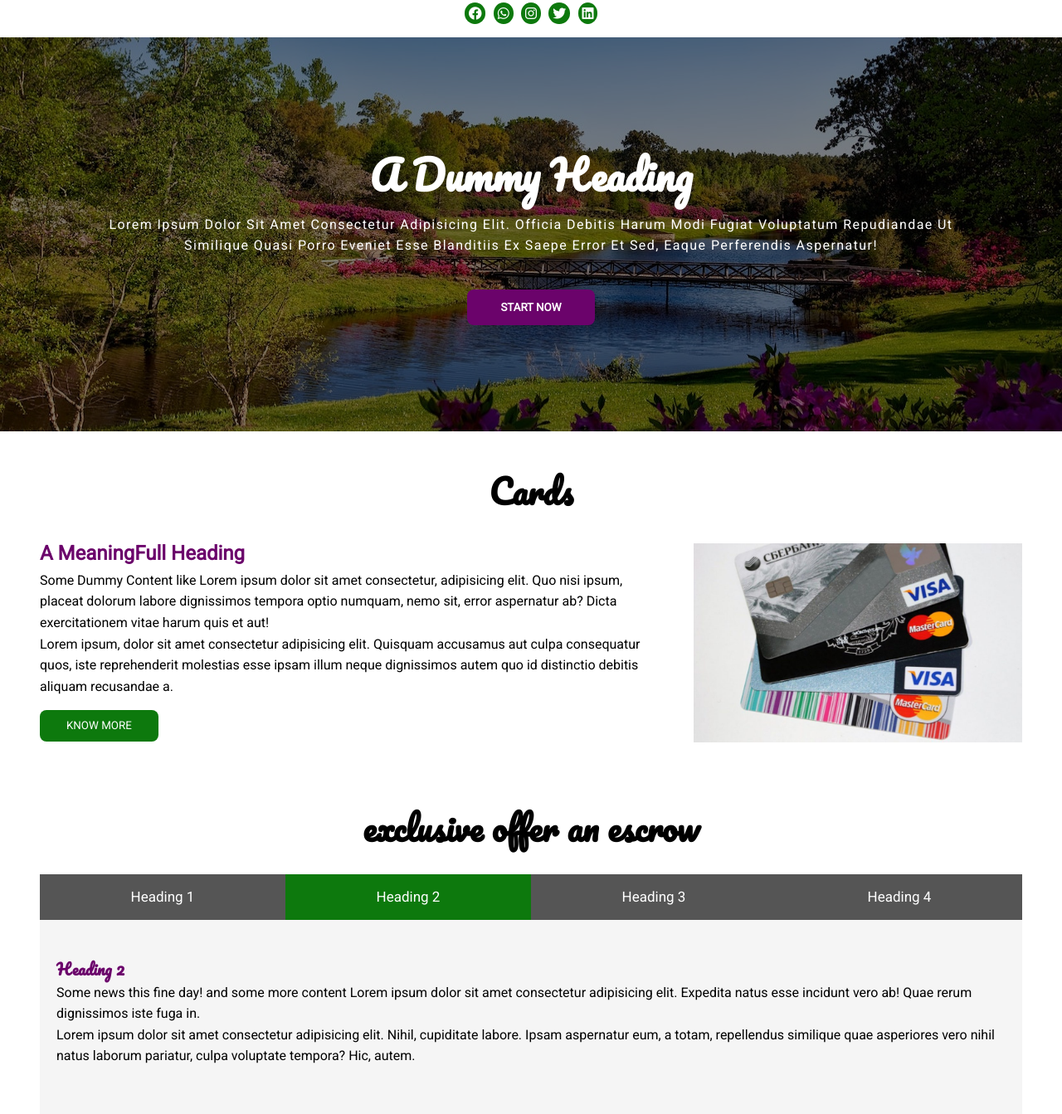
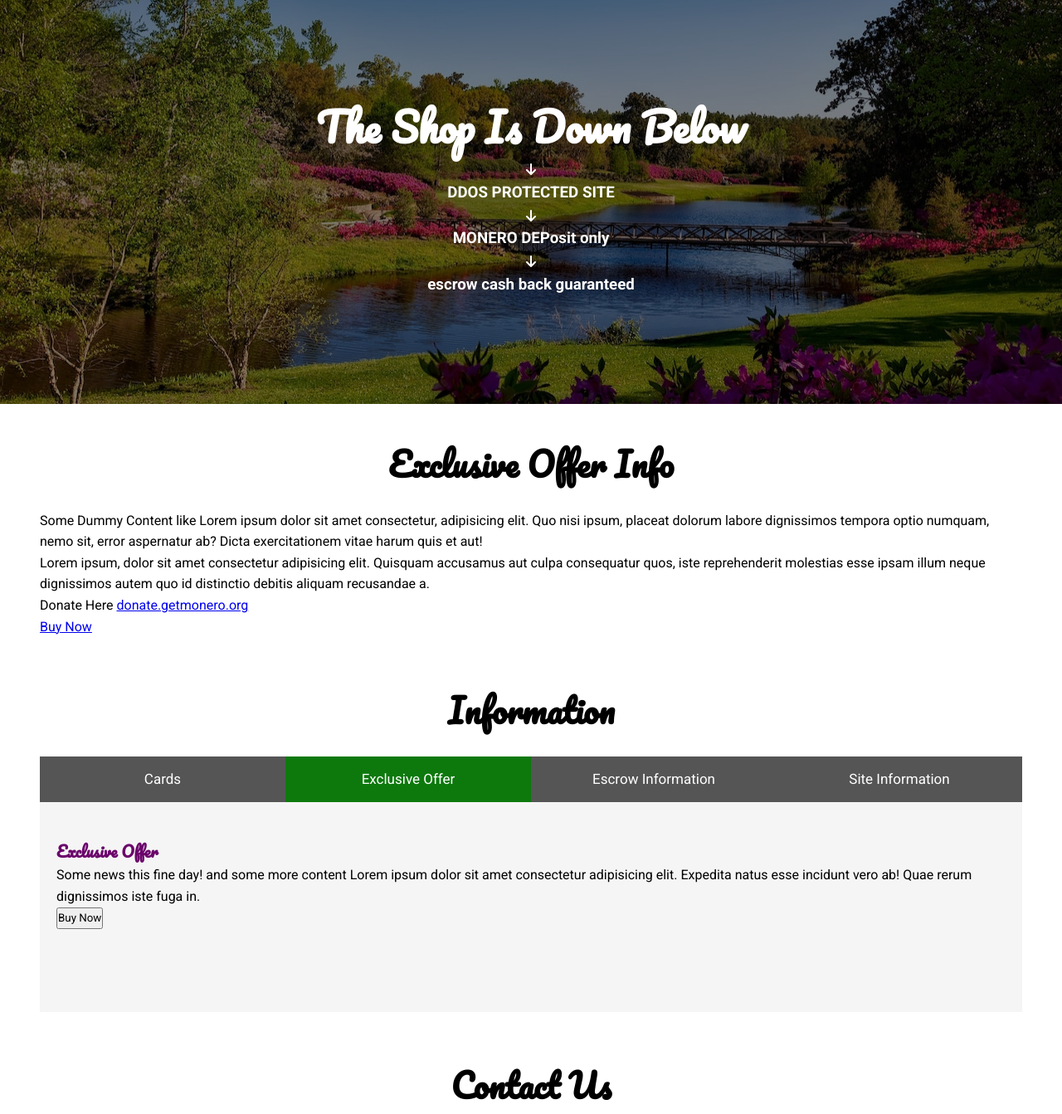
Before and after one commit to abdulrafay35/greenmarket, a plain HTML site: page index.html in a window 1280 px wide. Shown: the part 64-1407 px from the top of the page at 83% size. Drawn offline with Linux system fonts and the light colour scheme.

Commit message:
1st update
First update after client's suggestions

```diff
--- a/index.html
+++ b/index.html
@@ -13,7 +13,7 @@
 
     <!-- google icons  -->
 
-        <link rel="preconnect" href="https://fonts.googleapis.com"><link rel="preconnect" href="https://fonts.gstatic.com" crossorigin><link href="https://fonts.googleapis.com/css2?family=Pacifico&family=Roboto&display=swap" rel="stylesheet">
+    <link rel="preconnect" href="https://fonts.googleapis.com"><link rel="preconnect" href="https://fonts.gstatic.com" crossorigin><link href="https://fonts.googleapis.com/css2?family=Montserrat&family=Pacifico&family=Roboto:wght@300;400;700;900&display=swap" rel="stylesheet">
 
     <link rel="stylesheet" href="style.css">
 </head>
@@ -21,79 +21,88 @@
 <body>
     <header>
         <h1><span class="green">GREEN</span> <span class="purple">MARKET</span></h1>
-        <div class="icons">
-            <i class="fa-brands fa-facebook"></i>
-            <i class="fa-brands fa-whatsapp"></i>
-            <i class="fa-brands fa-instagram"></i>
-            <i class="fa-brands fa-twitter"></i>
-            <i class="fa-brands fa-linkedin"></i>
-        </div>
     </header>
+
+
+
         <div class="bgimage-content">
             <div class="content">
-            <h2>A Dummy Heading</h2>
-            <p>Lorem ipsum dolor sit amet consectetur adipisicing elit. Officia debitis harum modi fugiat voluptatum
-                repudiandae ut similique quasi porro eveniet esse blanditiis ex saepe error et sed, eaque perferendis
-                aspernatur!</p>
-            <button>Start Now</button>
+                <h2>The Shop Is Down Below</h2>
+                <div class="arrow-content">
+                    <div class="row">
+                        <i class="fas fa-arrow-down"></i>
+                        <h3>DDOS PROTECTED SITE</h3>
+                    </div>
+                    <div class="row">
+                        <i class="fas fa-arrow-down"></i>
+                        <h3>MONERO DEPosit only</h3>
+                    </div>
+                    <div class="row">
+                        <i class="fas fa-arrow-down"></i>
+                        <h3>escrow cash back guaranteed</h3>
+                    </div>
+                </div>
             </div>
         </div>
 
         <section class="cards">
-        <h2>Cards</h2>
+            <h2>Exclusive Offer Info</h2>
             <div class="content-card">
                 <div class="content">
-                <h2>A MeaningFull Heading</h2>
                     <p>
-                    Some Dummy Content like Lorem ipsum dolor sit amet consectetur, adipisicing elit. Quo nisi ipsum, placeat dolorum labore
+                        Some Dummy Content like Lorem ipsum dolor sit amet consectetur, adipisicing elit. Quo nisi ipsum,
+                        placeat dolorum labore
                         dignissimos tempora optio numquam, nemo sit, error aspernatur ab? Dicta exercitationem vitae harum
                         quis et aut!</p>
                     <p>Lorem ipsum, dolor sit amet consectetur adipisicing elit. Quisquam accusamus aut culpa consequatur
                         quos, iste reprehenderit molestias esse ipsam illum neque dignissimos autem quo id distinctio
                         debitis aliquam recusandae a.</p>
-                <button>Know More</button>
-            </div>
-            <div class="image">
-                <img src="./images/content.jpg" alt="">
+                        <p>Donate Here  <a href="https://donate.getmonero.org">donate.getmonero.org</a> </p>
+                    <a href="https://gtes.exchange/services/monero-xmr-escrow-services/" class = 'btn' >Buy Now</a>
                 </div>
             </div>
         </section>
 
         <section class="information">
-        <h2>exclusive offer an escrow</h2>
+            <h2>Information</h2>
 
 
             <div class="tabs">
-            <button class="tablink" onclick="openPage('Home', this, 'var(--secondary-color)')">Heading 1</button>
-            <button class="tablink" onclick="openPage('News', this, 'var(--primary-color)')" id="defaultOpen">Heading 2</button>
-            <button class="tablink" onclick="openPage('Contact', this, 'var(--secondary-color)')">Heading 3</button>
-            <button class="tablink" onclick="openPage('About', this, 'var(--primary-color)')">Heading 4</button>
+                <button class="tablink" onclick="openPage('Home', this, 'var(--secondary-color)')">Cards</button>
+                <button class="tablink" onclick="openPage('News', this, 'var(--primary-color)')" id="defaultOpen">Exclusive Offer
+                    </button>
+                <button class="tablink" onclick="openPage('Contact', this, 'var(--secondary-color)')">Escrow Information</button>
+                <button class="tablink" onclick="openPage('About', this, 'var(--primary-color)')">Site Information</button>
 
                 <div id="Home" class="tabcontent">
-                <h3>Heading 1</h3>
-                <p>Home is where the heart is.. some more content
-                    Lorem ipsum dolor sit amet consectetur adipisicing elit. Expedita natus esse incidunt vero ab! Quae rerum dignissimos iste fuga in.
-                </p>
-                <p>Lorem ipsum dolor, sit amet consectetur adipisicing elit. Est dicta nobis veritatis eligendi voluptates! Inventore deserunt cum illum iusto. Assumenda quaerat adipisci nobis beatae nihil ab possimus corporis eligendi maiores, blanditiis nisi, nemo molestiae.</p>
+                    <h3>Cards</h3>
+                    <div class="image">
+                        <img src="./images/content.jpg" alt="">
+                    </div>
+                    <button>Buy Now</button>
                 </div>
 
                 <div id="News" class="tabcontent">
-                <h3>Heading 2</h3>
-                <p>Some news this fine day! and some more content Lorem ipsum dolor sit amet consectetur adipisicing elit. Expedita natus esse incidunt vero ab! Quae rerum dignissimos iste fuga in.</p>
-                <p>Lorem ipsum dolor sit amet consectetur adipisicing elit. Nihil, cupiditate labore. Ipsam aspernatur eum, a totam, repellendus similique quae asperiores vero nihil natus laborum pariatur, culpa voluptate tempora? Hic, autem.
-                </p>
+                    <h3>Exclusive Offer</h3>
+                    <p>Some news this fine day! and some more content Lorem ipsum dolor sit amet consectetur adipisicing
+                        elit. Expedita natus esse incidunt vero ab! Quae rerum dignissimos iste fuga in.</p>
+                   <button>Buy Now</button>
                 </div>
 
                 <div id="Contact" class="tabcontent">
-                <h3>Heading 3</h3>
-                <p>Get in touch, or swing by for a cup of coffee. some more content Lorem ipsum dolor sit amet consectetur adipisicing elit. Expedita natus esse incidunt vero ab! Quae rerum dignissimos iste fuga in.</p>
-                <p>Lorem ipsum, dolor sit amet consectetur adipisicing elit. Placeat ad saepe aut facere distinctio nam voluptates, at suscipit sunt doloremque enim ipsam, veniam quaerat! Ipsum qui harum ratione nam quod!</p>
+                    <h3>Escrow Information</h3>
+                    <p>What is escrow & how does it work?
+                        Escrow is a legal agreement between two parties for a third party to hold onto money or assets until certain conditions are met. Think of escrow as a mediator that reduces risk on both sides of a transaction. In the case of home buying, it would be the sale, purchase and ownership of a home.</p>
+
                 </div>
 
                 <div id="About" class="tabcontent">
-                <h3>Heading 4</h3>
-                <p>Who we are and what we do. some more content Lorem ipsum dolor sit amet consectetur adipisicing elit. Expedita natus esse incidunt vero ab! Quae rerum dignissimos iste fuga in.</p>
-                <p>Lorem ipsum dolor sit amet, consectetur adipisicing elit. Obcaecati non temporibus labore repudiandae praesentium facere eveniet aliquid magnam eligendi placeat natus aspernatur ratione dolores porro ullam, architecto sint quibusdam doloremque!</p>
+                    <h3>Site Information</h3>
+                    <p>Who we are and what we do. some more content Lorem ipsum dolor sit amet consectetur adipisicing elit.
+                        Expedita natus esse incidunt vero ab! Quae rerum dignissimos iste fuga in.</p>
+                    <p>Lorem ipsum dolor sit amet, consectetur adipisicing elit. Obcaecati non temporibus labore repudiandae
+                        praesentium facere eveniet aliquid magnam eligendi placeat natus aspernatur ratione dolores porro
+                        ullam, architecto sint quibusdam doloremque!</p>
                 </div>
             </div>
 
@@ -104,10 +113,16 @@
             <h2>Contact Us</h2>
             <form action="">
                 <input type="email" name="email" id="email" placeholder="Your Email Address" required>
-            <textarea name="message" id="message" cols="30" rows="10" placeholder="Type Your Message" required></textarea>
+                <textarea name="message" id="message" cols="30" rows="10" placeholder="Type Your Message"
+                    required></textarea>
                 <input type="submit" value="Send">
             </form>
         </section>
+
+
+    <footer>
+        Copyright Reserved 	&#169; 2022-2023
+    </footer>
     <script src="script.js"></script>
 </body>
 
```
Lines whose indentation alone changed are shown as unchanged.
